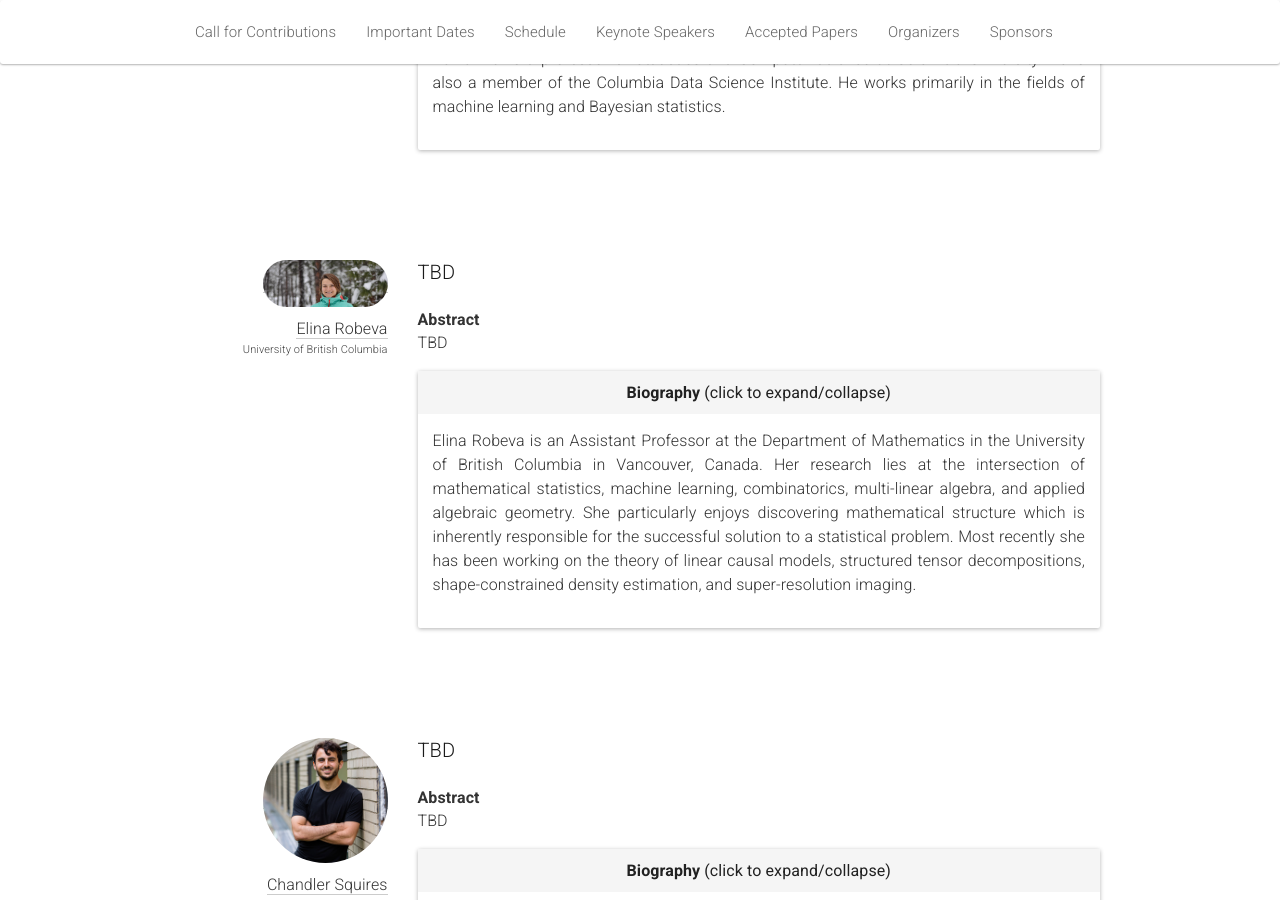
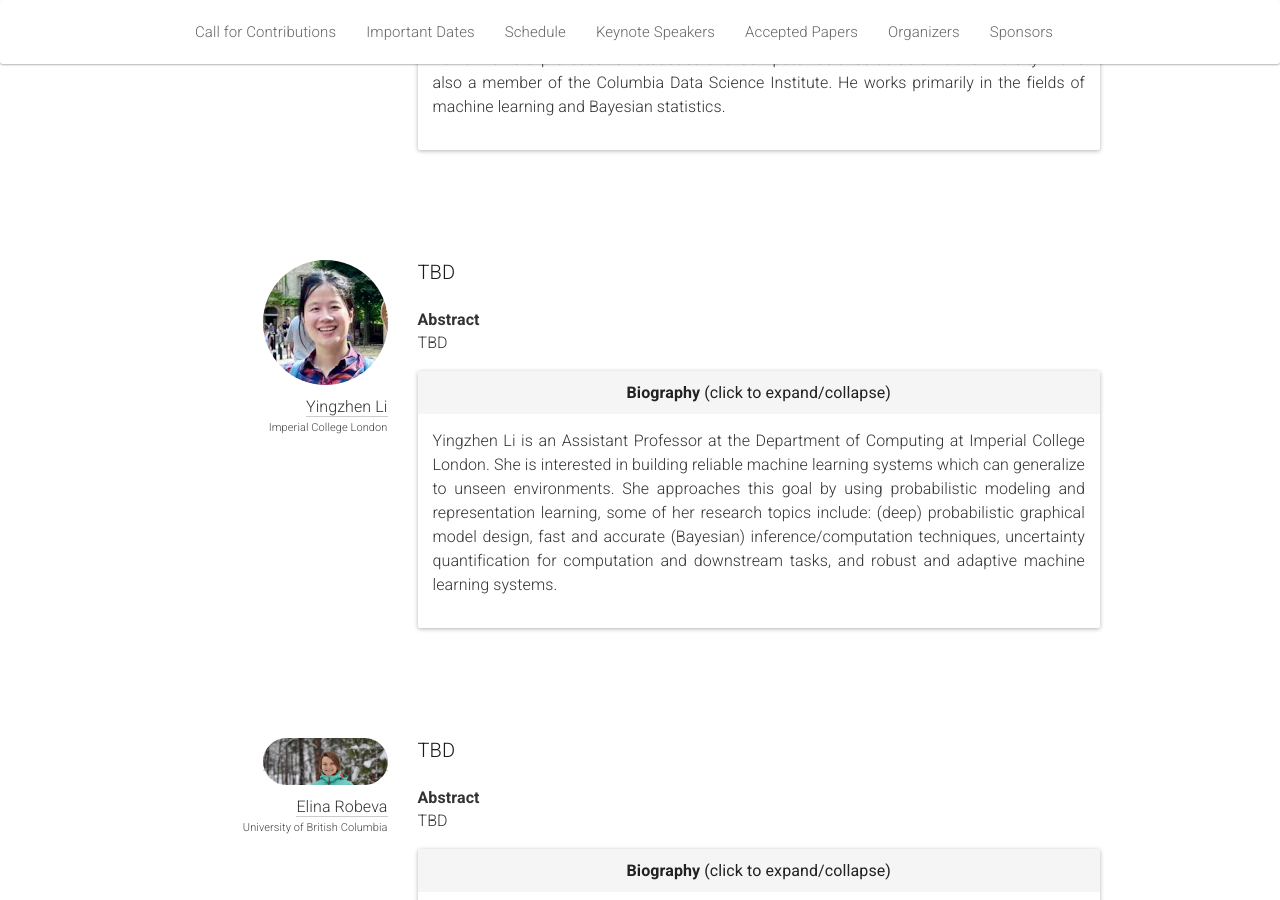
Before and after one commit to quarter-on-causality/quarter-on-causality.github.io, a Jekyll site: the page built from _pages/home_analysis.md, in a window 1280 px wide and 900 px high, scrolled down 2529 px. Built offline with Jekyll 4.4.1, drawn with Linux system fonts in a browser that asks for light colours; nearby versions of some CDN libraries.

Commit message:
Add new keynote speaker

```diff
--- a/_pages/home_analysis.md
+++ b/_pages/home_analysis.md
@@ -166,6 +166,32 @@ This colloquium will several keynote speakers including David Blei, Chandler Squ
     <br/>
     <div class="row speaker">
       <div class="col-sm-3 speaker-pic">
+        <a href="http://yingzhenli.net/home/en/">
+          <img class="people-pic" src="img/people/yingzhen.jpeg" />
+        </a>
+        <div class="people-name">
+          <a href="http://yingzhenli.net/home/en">Yingzhen Li</a>
+          <h6>Imperial College London</h6>
+        </div>
+      </div>
+      <div class="col-sm-9">
+        <h3>TBD</h3><br />
+        <b>Abstract</b><p class="speaker-abstract">TBD</p>
+        <div class="panel panel-default">
+          <div class="panel-heading" data-toggle="collapse" href="#yl-bio" style="cursor:pointer;text-align:center">
+            <b>Biography <span style="font-weight:normal">(click to expand/collapse)</span></b>
+          </div>
+          <div id="yl-bio" class="panel-collapse collapse in"><div class="panel-body">
+            <p class="speaker-bio">
+            Yingzhen Li is an Assistant Professor at the Department of Computing at Imperial College London. She is interested in building reliable machine learning systems which can generalize to unseen environments. She approaches this goal by using probabilistic modeling and representation learning, some of her research topics include: (deep) probabilistic graphical model design, fast and accurate (Bayesian) inference/computation techniques, uncertainty quantification for computation and downstream tasks, and robust and adaptive machine learning systems.
+            </p>
+          </div></div>
+        </div>
+      </div>
+    </div>
+    <br/>
+    <div class="row speaker">
+      <div class="col-sm-3 speaker-pic">
         <a href="https://personal.math.ubc.ca/~erobeva">
           <img class="people-pic" src="img/people/robeva.png" />
         </a>
```
Also changed, not shown: analysis/img/people/yingzhen.jpeg (added).
